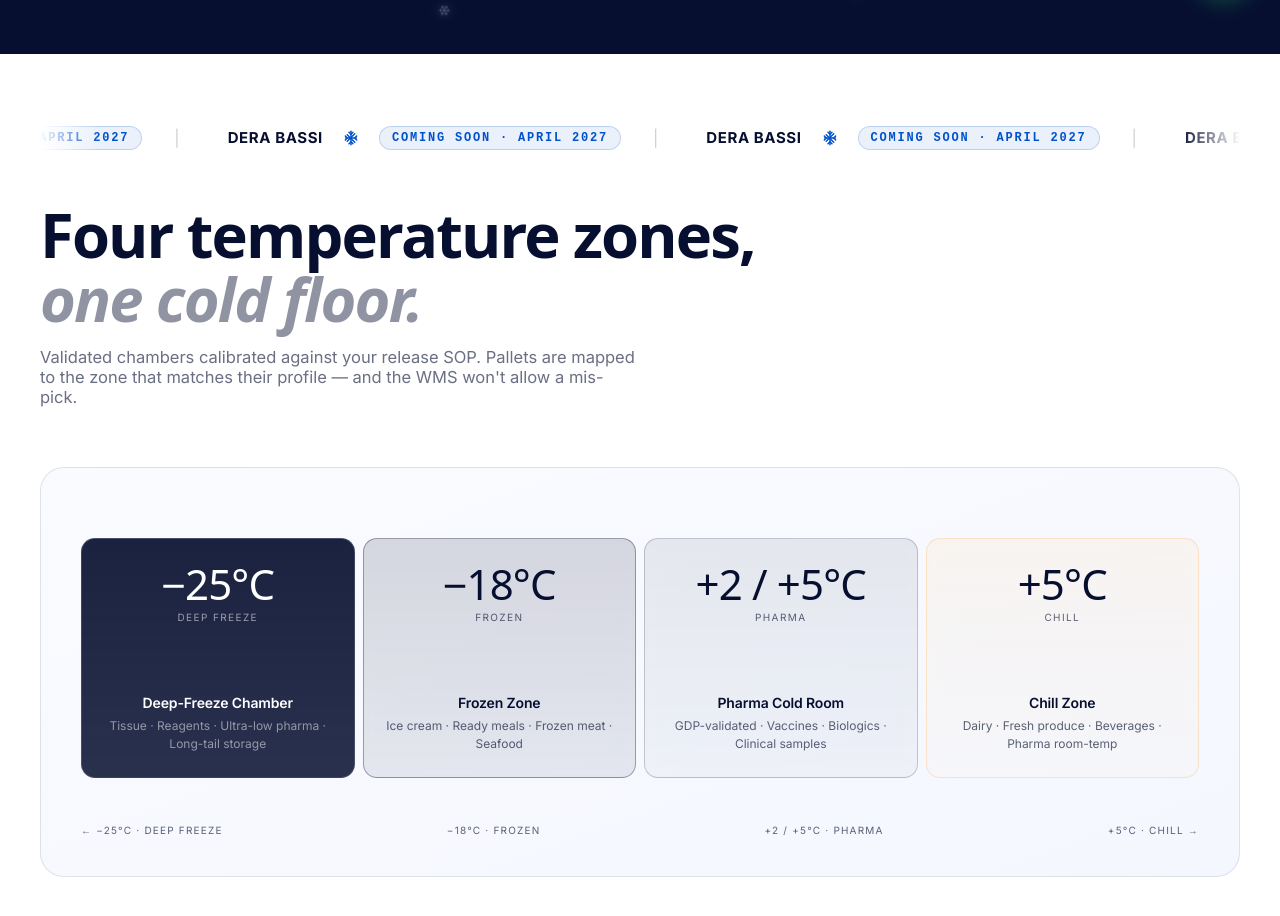
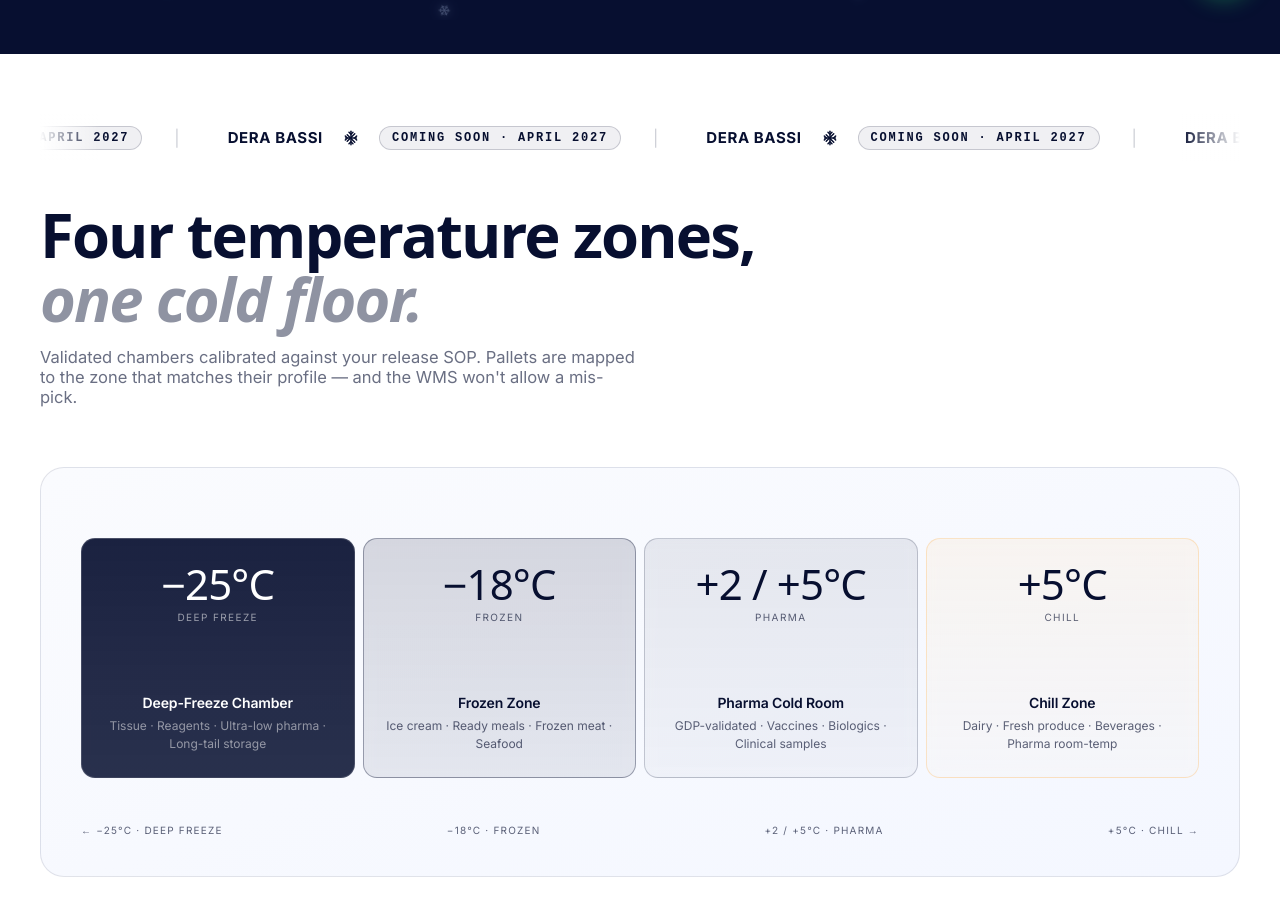
Before and after one commit to vcc1664-droid/synergy-VCC, a React (Vite) app: page /facilities in a window 1280 px wide. Shown: the part 780-1696 px from the top of the page. Built offline with nearby package versions, Linux system fonts and the light colour scheme; a web font is replaced by a local one.

Commit message:
fix the page

```diff
--- a/src/pages/Facilities.jsx
+++ b/src/pages/Facilities.jsx
@@ -281,7 +281,7 @@ export default function Facilities() {
                   <span style={{ fontWeight: 800, fontSize: '15px', color: '#070f30', letterSpacing: '0.04em' }}>
                     DERA BASSI
                   </span>
-                  <span style={{ display: 'inline-flex', alignItems: 'center', color: '#0052cc' }}>
+                  <span style={{ display: 'inline-flex', alignItems: 'center', color: '#070F30' }}>
                     <svg width="16" height="16" viewBox="0 0 24 24" fill="none" stroke="currentColor" strokeWidth="2.2" strokeLinecap="round" strokeLinejoin="round">
                       <line x1="12" y1="2" x2="12" y2="22"/>
                       <line x1="20" y1="12" x2="4" y2="12"/>
@@ -297,11 +297,11 @@ export default function Facilities() {
                     fontSize: '12px',
                     fontWeight: 700,
                     letterSpacing: '0.15em',
-                    color: '#0052cc',
-                    background: 'rgba(0, 82, 204, 0.08)',
+                    color: '#070F30',
+                    background: 'rgba(7, 15, 48, 0.06)',
                     padding: '4px 12px',
                     borderRadius: '100px',
-                    border: '1px solid rgba(0, 82, 204, 0.2)',
+                    border: '1px solid rgba(7, 15, 48, 0.18)',
                     fontFamily: 'monospace'
                   }}>
                     COMING SOON · APRIL 2027
```
